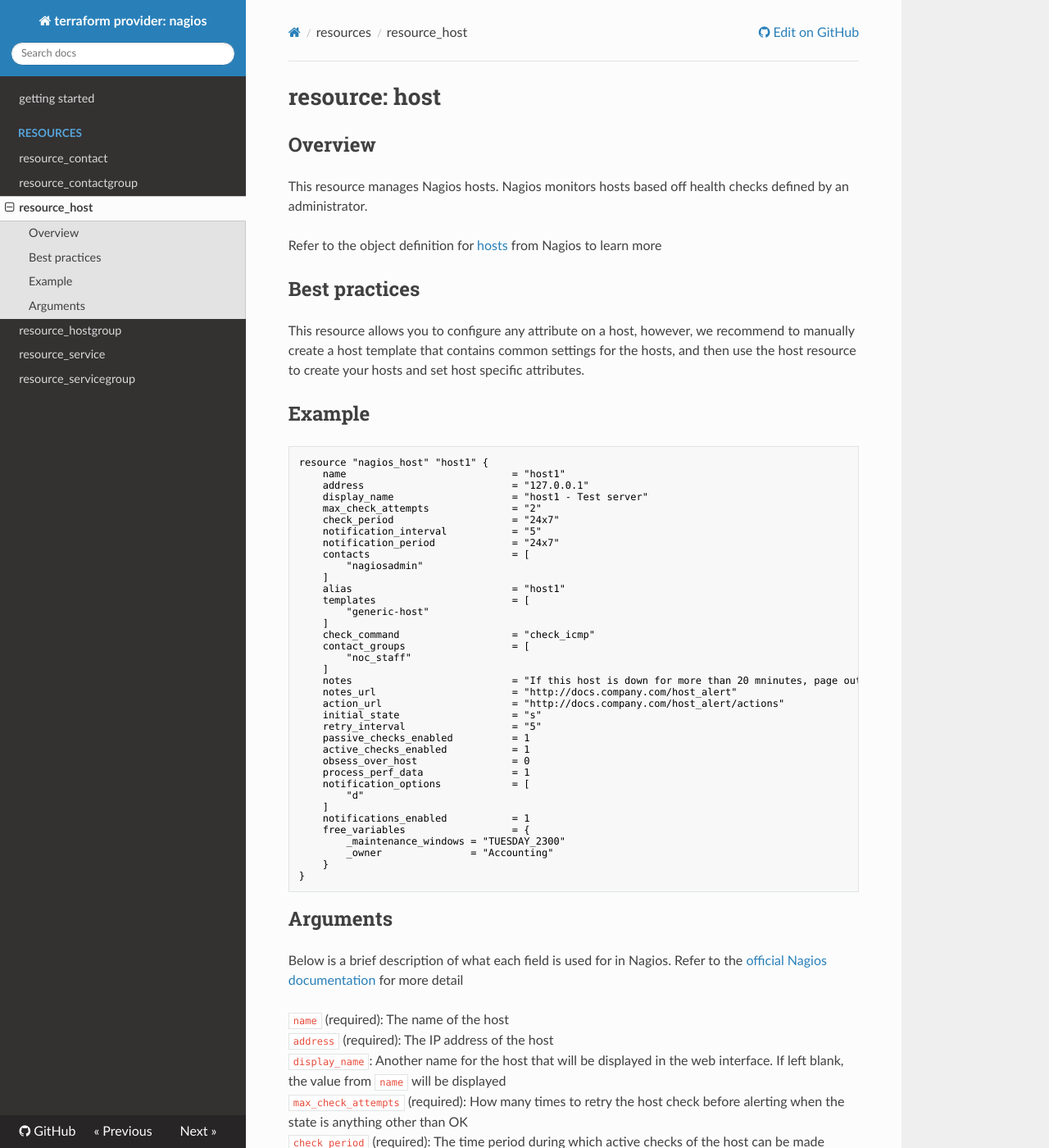
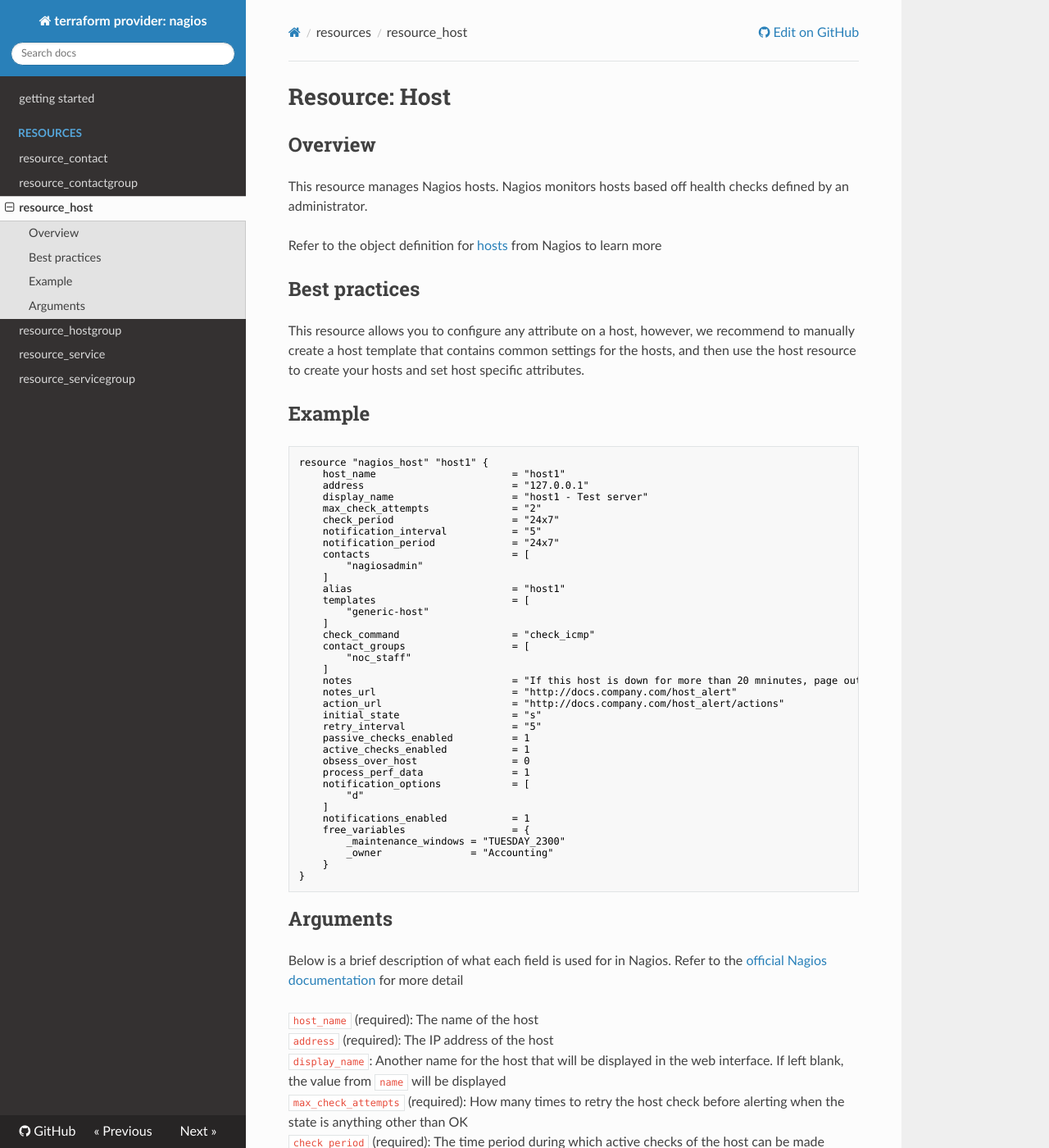
Before and after one commit to devopsdunkin/terraform-provider-nagios, an MkDocs documentation site: the page built from docs/resources/resource_host.md, in a window 1280 px wide and 1400 px high. Shown: the whole window at 82% size. Built offline with MkDocs 1.6.1, drawn with Linux system fonts in a browser that asks for light colours; nearby versions of some CDN libraries.

Commit message:
Renames name to host_name

````diff
--- a/docs/resources/resource_host.md
+++ b/docs/resources/resource_host.md
@@ -1,4 +1,4 @@
-# resource: host
+# Resource: Host
 
 ## Overview
 
@@ -14,7 +14,7 @@
 
 ```hcl
 resource "nagios_host" "host1" {
-    name                            = "host1"
+    host_name                       = "host1"
     address                         = "127.0.0.1"
     display_name                    = "host1 - Test server"
     max_check_attempts              = "2"
@@ -56,7 +56,7 @@
 
 Below is a brief description of what each field is used for in Nagios. Refer to the [official Nagios documentation](https://assets.nagios.com/downloads/nagioscore/docs/nagioscore/3/en/objectdefinitions.html) for more detail
 
-`name` (required): The name of the host
+`host_name` (required): The name of the host
 `address` (required): The IP address of the host
 `display_name`: Another name for the host that will be displayed in the web interface. If left blank, the value from `name` will be displayed
 `max_check_attempts` (required): How many times to retry the host check before alerting when the state is anything other than OK
````
